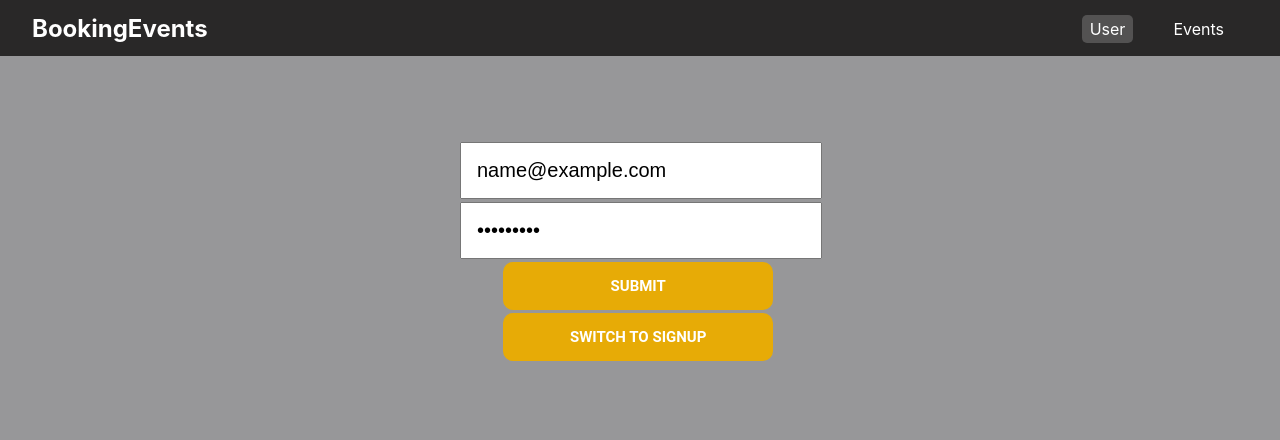
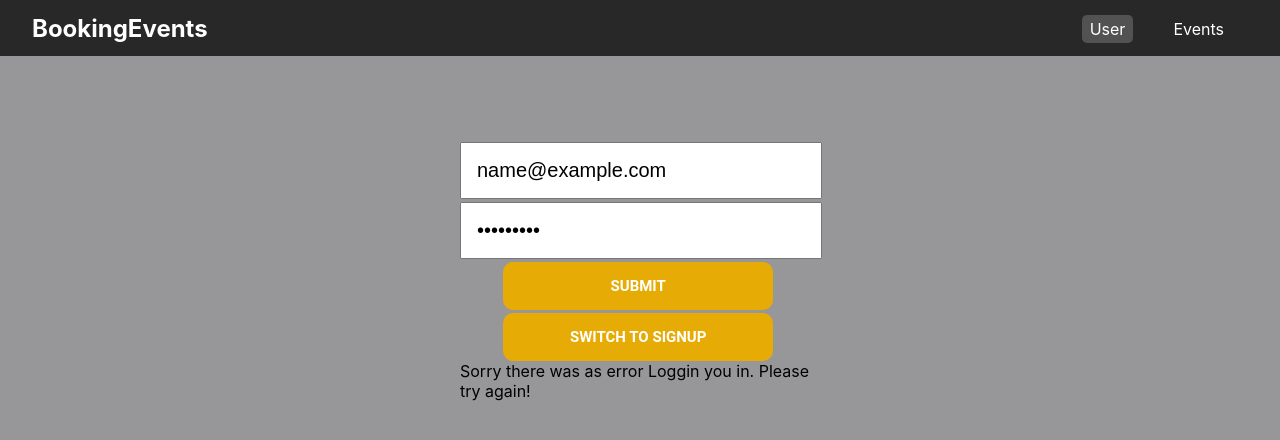
Before and after one commit to gugacorchog/Booking-musical-concerts, a React (Create React App) app in the folder frontend/: page /auth in a window 1280 px wide. Both pictures are taken after typing "name@example.com", "Sample123" into the empty fields and a click on the button "SUBMIT". Shown: the top 440 px of the page. Built offline with nearby package versions, Linux system fonts and the light colour scheme; no server answers.

Commit message:
update readme and prompt message

```diff
--- a/frontend/src/pages/Auth.js
+++ b/frontend/src/pages/Auth.js
@@ -5,7 +5,8 @@ import AuthContext from '../context/auth-context';
 
 class AuthPage extends Component {
   state = {
-    isLogin: true
+    isLogin: true,
+    isError: false,
   };
 
   static contextType = AuthContext;
@@ -26,6 +27,9 @@ class AuthPage extends Component {
     event.preventDefault();
     const email = this.emailEl.current.value;
     const password = this.passwordEl.current.value;
+    this.setState((prevState) => {
+      return { ...prevState, isError:false };
+    });
 
     if (email.trim().length === 0 || password.trim().length === 0) {
       return;
@@ -79,6 +83,9 @@ class AuthPage extends Component {
         }
       })
       .catch(err => {
+        this.setState((prevState) => {
+          return { ...prevState, isError:true };
+        });
         console.log(err);
       });
   };
@@ -100,6 +107,9 @@ class AuthPage extends Component {
             Switch to {this.state.isLogin ? 'Signup' : 'Login'}
           </button>
         </div>
+        {this.state.isError && (
+          <div>Sorry there was as error Loggin you in. Please try again!</div>
+        )}
       </form>
     );
   }
--- a/frontend/src/pages/Bookings.js
+++ b/frontend/src/pages/Bookings.js
@@ -65,7 +65,7 @@ class BookingsPage extends Component {
           mutation {
             cancelBooking(bookingId: "${bookingId}") {
               _id
-                title
+              title
             }
           }
         `
```
Also changed, not shown: 1 other file (tests, documents, lock files or other folders).
